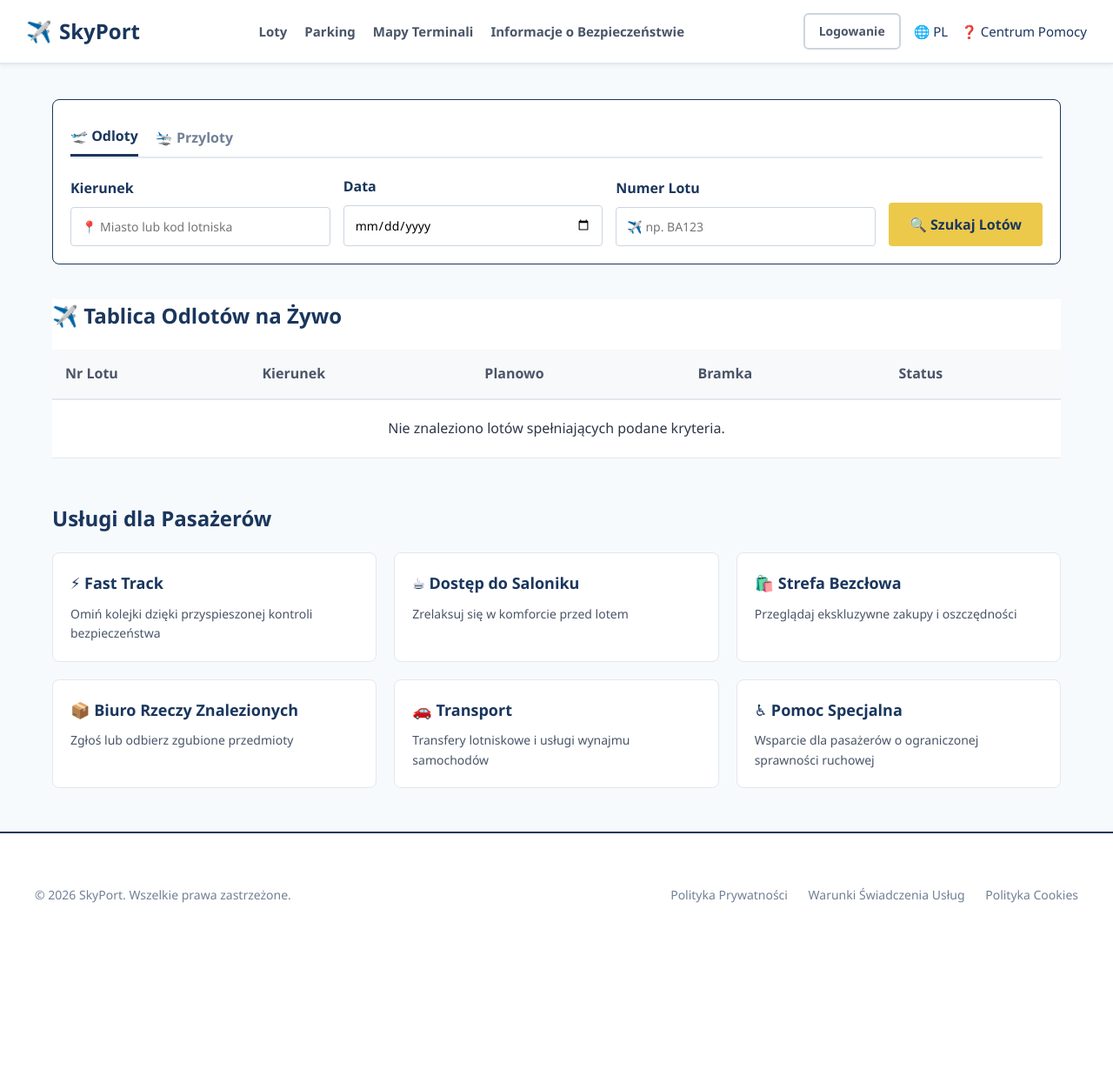
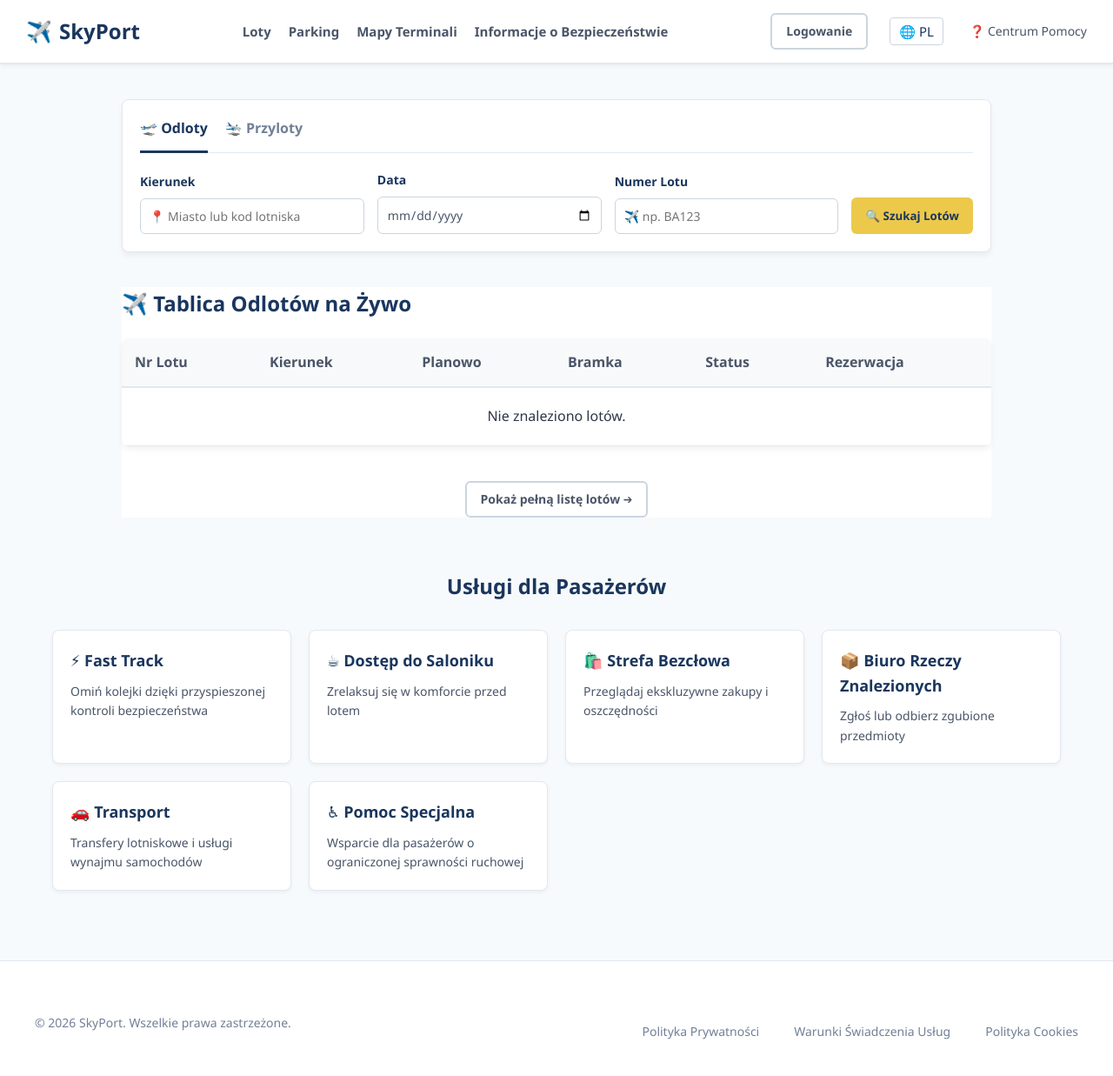
Before and after one commit to dataw1/Skyport, a FastAPI app: page / in a window 1280 px wide. Shown: the whole page at 87% size. Before the commit the page ends 1038 px from the top, so only its background shows below. Run offline with FastAPI, Linux system fonts and the light colour scheme; data that the repository does not hold is empty; some libraries are stand-ins or nearby versions.

Commit message:
poprawa tabeli glownej strony

```diff
--- a/templates/index.html
+++ b/templates/index.html
@@ -19,10 +19,11 @@
             <a href="/bezpieczenstwo">Informacje o Bezpieczeństwie</a>
         </nav>
         <div class="nav-actions">
+            {% if user %}
                 {% if user.rola == 'pasazer' %}
                     <a href="/moje-konto" class="btn-yellow" style="margin-right: 10px;">👤 Moje Konto</a>
                 {% endif %}
-            {% if user %}
+
                 <span style="color: #1a365d; font-weight: bold; margin-right: 15px;">Witaj, {{ user.imie }}!</span>
 
                 {% if user.rola == 'admin' %}
@@ -38,40 +39,37 @@
                 <a href="/logowanie" class="btn-outline">Logowanie</a>
             {% endif %}
 
-            <button class="lang-btn">🌐 PL</button>
-            <a href="/pomoc" class="help-link">❓ Centrum Pomocy</a>
+            <button class="lang-btn" style="margin-left: 10px; background: none; border: 1px solid #cbd5e0; padding: 5px 10px; border-radius: 4px; cursor: pointer;">🌐 PL</button>
+            <a href="/pomoc" class="help-link" style="margin-left: 15px; text-decoration: none; color: #4a5568; font-size: 14px;">❓ Centrum Pomocy</a>
         </div>
     </header>
 
     <main>
-        <section class="flight-search">
-            <div class="tabs">
-                <button class="tab active" id="btn-odloty">🛫 Odloty</button>
-                <button class="tab" id="btn-przyloty">🛬 Przyloty</button>
+        <div class="search-widget">
+            <div class="search-tabs">
+                <a href="/loty" class="active">🛫 Odloty</a>
+                <a href="/przyloty">🛬 Przyloty</a>
             </div>
-            <form action="{{ request.url.path }}" method="GET" class="search-form">
-                <div class="input-group">
+            <form action="/loty" method="GET" class="search-form">
+                <div class="search-group">
                     <label>Kierunek</label>
                     <input type="text" name="kierunek" placeholder="📍 Miasto lub kod lotniska" value="{{ request.query_params.get('kierunek', '') }}">
                 </div>
-                <div class="input-group">
+                <div class="search-group">
                     <label>Data</label>
                     <input type="date" name="data" value="{{ request.query_params.get('data', '') }}">
                 </div>
-                <div class="input-group">
+                <div class="search-group">
                     <label>Numer Lotu</label>
                     <input type="text" name="numer_lotu" placeholder="✈️ np. BA123" value="{{ request.query_params.get('numer_lotu', '') }}">
                 </div>
-                <button type="submit" class="btn-primary">🔍 Szukaj Lotów</button>
+                <button type="submit" class="btn-yellow" style="height: 42px; margin-top: 27px;">🔍 Szukaj Lotów</button>
+            </form>
+        </div>
 
-                {% if request.query_params.get('kierunek') or request.query_params.get('data') or request.query_params.get('numer_lotu') %}
-                    <a href="{{ request.url.path }}" class="btn-outline" style="padding: 14px 20px; text-decoration: none; display: flex; align-items: center; border-color: #e53e3e; color: #e53e3e;">✖ Wyczyść</a>
-                {% endif %}
-            </form>
-        </section>
-
-        <section class="flight-board">
-            <h2>✈️ Tablica Odlotów na Żywo</h2>
+        <section class="flight-board" style="max-width: 1000px; margin: 40px auto;">
+            <h2 style="margin-bottom: 20px;">✈️ Tablica Odlotów na Żywo</h2>
+            <div class="table-container">
                 <table>
                     <thead>
                         <tr>
@@ -80,52 +78,68 @@
                             <th>Planowo</th>
                             <th>Bramka</th>
                             <th>Status</th>
+                            <th>Rezerwacja</th>
                         </tr>
                     </thead>
                     <tbody>
                         {% if loty %}
                             {% for lot in loty %}
-                        <tr>
-                            <td>{{ lot.numer_lotu }}</td>
+                            <tr {% if not lot.czy_przyszly %}class="disabled"{% endif %}>
+                                <td style="font-weight: bold;">{{ lot.numer_lotu }}</td>
                                 <td>{{ lot.kierunek }}</td>
                                 <td>{{ lot.planowo }}</td>
-                            <td>{{ lot.bramka }}</td>
+                                <td style="font-weight: bold;">{{ lot.bramka }}</td>
                                 <td><span class="status {{ lot.status_css }}">{{ lot.status }}</span></td>
+                                <td>
+                                    {% if lot.czy_przyszly %}
+                                        {% if user %}
+                                            <form action="/rezerwuj-lot/{{ lot.id_lotu }}" method="POST" style="margin: 0;">
+                                                <button type="submit" class="btn-yellow" style="padding: 5px 10px; font-size: 12px;">Zarezerwuj</button>
+                                            </form>
+                                        {% else %}
+                                            <a href="/logowanie" class="btn-outline" style="padding: 5px 10px; font-size: 12px;">Zaloguj się</a>
+                                        {% endif %}
+                                    {% else %}
+                                        <span style="color: #718096; font-size: 12px; background: #edf2f7; padding: 5px 10px; border-radius: 4px;">Zakończony</span>
+                                    {% endif %}
+                                </td>
                             </tr>
                             {% endfor %}
                         {% else %}
-                        <tr>
-                            <td colspan="5" style="text-align: center; padding: 20px;">Nie znaleziono lotów spełniających podane kryteria.</td>
-                        </tr>
+                            <tr><td colspan="6" style="text-align: center; padding: 20px;">Nie znaleziono lotów.</td></tr>
                         {% endif %}
                     </tbody>
                 </table>
+            </div>
+            <div style="text-align: center; margin-top: 20px;">
+                <a href="/loty" class="btn-outline">Pokaż pełną listę lotów ➔</a>
+            </div>
         </section>
 
-        <section class="services">
-            <h2>Usługi dla Pasażerów</h2>
-            <div class="services-grid">
-                <div class="service-card">
+        <section class="services" style="margin-top: 60px;">
+            <h2 style="text-align: center; margin-bottom: 30px;">Usługi dla Pasażerów</h2>
+            <div class="services-grid" style="display: grid; grid-template-columns: repeat(auto-fit, minmax(250px, 1fr)); gap: 20px;">
+                <div class="service-card" style="background: white; padding: 20px; border-radius: 8px; box-shadow: 0 2px 4px rgba(0,0,0,0.05); border: 1px solid #e2e8f0;">
                     <h3>⚡ Fast Track</h3>
                     <p>Omiń kolejki dzięki przyspieszonej kontroli bezpieczeństwa</p>
                 </div>
-                <div class="service-card">
+                <div class="service-card" style="background: white; padding: 20px; border-radius: 8px; box-shadow: 0 2px 4px rgba(0,0,0,0.05); border: 1px solid #e2e8f0;">
                     <h3>☕ Dostęp do Saloniku</h3>
                     <p>Zrelaksuj się w komforcie przed lotem</p>
                 </div>
-                <div class="service-card">
+                <div class="service-card" style="background: white; padding: 20px; border-radius: 8px; box-shadow: 0 2px 4px rgba(0,0,0,0.05); border: 1px solid #e2e8f0;">
                     <h3>🛍️ Strefa Bezcłowa</h3>
                     <p>Przeglądaj ekskluzywne zakupy i oszczędności</p>
                 </div>
-                <div class="service-card">
+                <div class="service-card" style="background: white; padding: 20px; border-radius: 8px; box-shadow: 0 2px 4px rgba(0,0,0,0.05); border: 1px solid #e2e8f0;">
                     <h3>📦 Biuro Rzeczy Znalezionych</h3>
                     <p>Zgłoś lub odbierz zgubione przedmioty</p>
                 </div>
-                <div class="service-card">
+                <div class="service-card" style="background: white; padding: 20px; border-radius: 8px; box-shadow: 0 2px 4px rgba(0,0,0,0.05); border: 1px solid #e2e8f0;">
                     <h3>🚗 Transport</h3>
                     <p>Transfery lotniskowe i usługi wynajmu samochodów</p>
                 </div>
-                <div class="service-card">
+                <div class="service-card" style="background: white; padding: 20px; border-radius: 8px; box-shadow: 0 2px 4px rgba(0,0,0,0.05); border: 1px solid #e2e8f0;">
                     <h3>♿ Pomoc Specjalna</h3>
                     <p>Wsparcie dla pasażerów o ograniczonej sprawności ruchowej</p>
                 </div>
@@ -133,17 +147,16 @@
         </section>
     </main>
 
-    <footer class="site-footer">
-        <div class="footer-bottom">
+    <footer class="site-footer" style="margin-top: 80px; padding: 40px 0; border-top: 1px solid #e2e8f0; background: white;">
+        <div class="footer-bottom" style="text-align: center; color: #718096; font-size: 14px;">
             <p>&copy; 2026 SkyPort. Wszelkie prawa zastrzeżone.</p>
-            <div class="legal-links">
-                <a href="#">Polityka Prywatności</a>
-                <a href="#">Warunki Świadczenia Usług</a>
-                <a href="#">Polityka Cookies</a>
+            <div class="legal-links" style="margin-top: 10px; display: flex; justify-content: center; gap: 20px;">
+                <a href="#" style="color: #718096; text-decoration: none;">Polityka Prywatności</a>
+                <a href="#" style="color: #718096; text-decoration: none;">Warunki Świadczenia Usług</a>
+                <a href="#" style="color: #718096; text-decoration: none;">Polityka Cookies</a>
             </div>
         </div>
     </footer>
 
-
 </body>
 </html>
```
Also changed, not shown: templates/przyloty.html (+41 -42 lines). Lines whose indentation alone changed are shown as unchanged.
